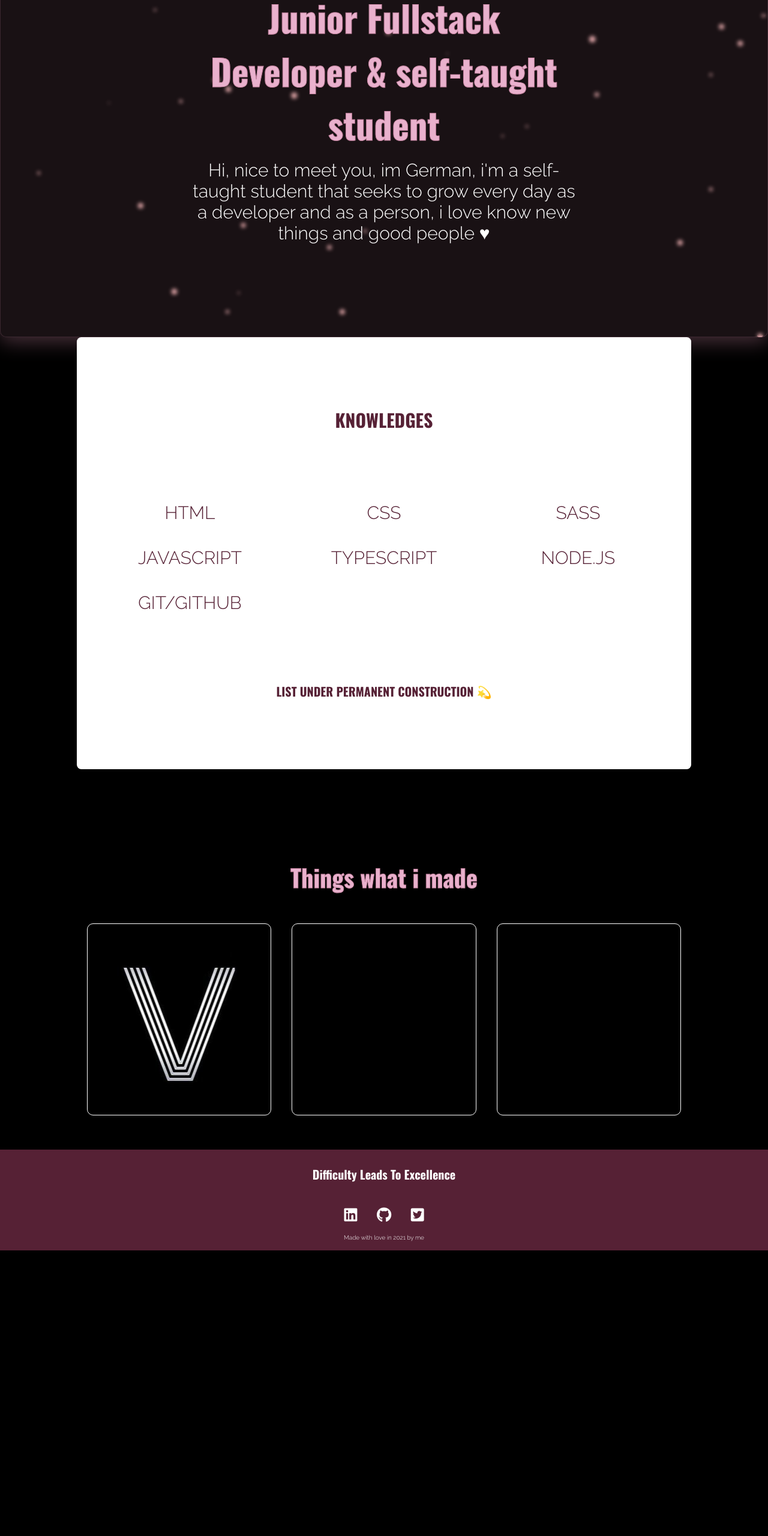
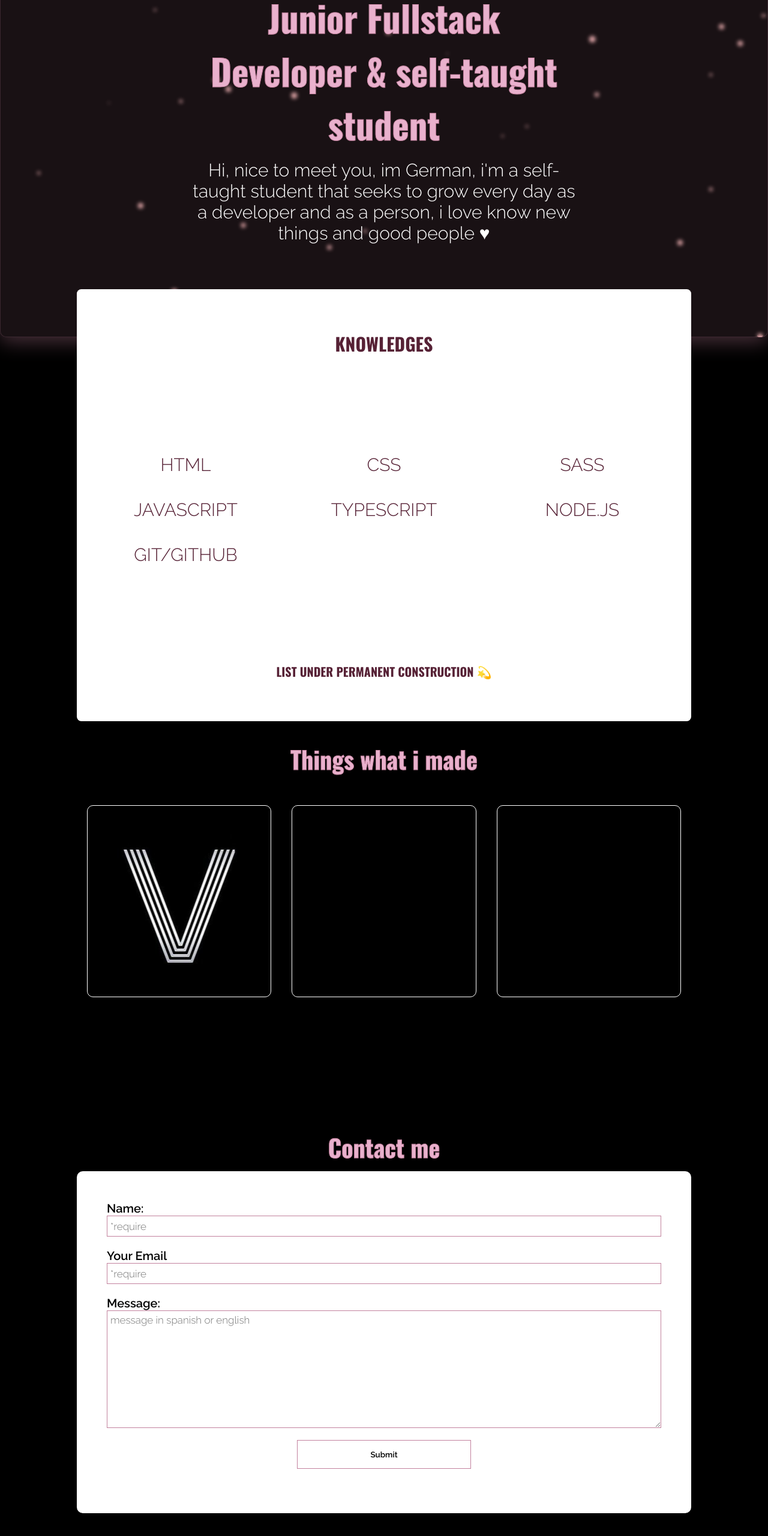
Before and after one commit to lggerman/portfolio, a plain HTML site: page index.html in a window 1280 px wide. Shown: the part 238-2798 px from the top of the page at 60% size. Before the commit the page ends 2322 px from the top, so only its background shows below. Drawn offline with nearby package versions, Linux system fonts and the light colour scheme.

Commit message:
finalizado form de contacto

```diff
--- a/desktop.css
+++ b/desktop.css
@@ -17,16 +17,27 @@ h3 {
   display: none;
 }
 .navbar-list-desktop {
-  background-color: #562135;
+  background-color: transparent;
   height: 10vh;
   display: flex;
   justify-content: space-around;
   align-items: center;
   font-size: 3rem;
+  background: rgba(41, 26, 32, 0.13);
+  box-shadow: 0 8px 32px 0 rgba(195, 130, 158, 0.37);
+  backdrop-filter: blur(3px);
+  -webkit-backdrop-filter: blur(5.5px);
+  border-radius: 10px;
+  border: 1px solid rgba(195, 130, 158, 0.2);
 }
 .navbar-list-desktop a {
   color: white;
   text-decoration: none;
+  transition: 0.3s;
+  font-weight: lighter;
+}
+.navbar-list-desktop a:hover {
+  color: #c3829e;
 }
 .hero-desktop {
   display: flex;
@@ -40,7 +51,7 @@ h3 {
   width: 50%;
   font-size: 3rem;
 }
-.skills {
+.position-container {
   position: relative;
   height: 90vh;
   min-height: 500px;
@@ -51,7 +62,8 @@ h4 {
 }
 .skills-container {
   width: 100%;
-  justify-content: space-around;
+  height: 100%;
+  justify-content: space-between;
 }
 .skills-list {
   font-size: 3rem;
@@ -66,6 +78,7 @@ h4 {
 }
 .projects {
   margin-top: 10vh;
+  min-height: 100vh;
 }
 .projects-container {
   display: flex;
@@ -76,3 +89,15 @@ h4 {
   height: 40vh;
   margin: calc(10% / 6);
 }
+.contact-me__section {
+  height: 650px;
+}
+.form-contact {
+  padding: 3rem;
+}
+.contact-me {
+  font-size: 2rem;
+}
+.form-input {
+  font-size: 2rem;
+}
--- a/index.html
+++ b/index.html
@@ -9,8 +9,10 @@
     <link rel="preconnect" href="https://fonts.gstatic.com" />
     <link rel="preconnect" href="https://fonts.gstatic.com" />
     <link rel="preconnect" href="https://fonts.gstatic.com" />
+    <link rel="preconnect" href="https://fonts.gstatic.com" />
+    <link rel="preconnect" href="https://fonts.gstatic.com" />
     <link
-      href="https://fonts.googleapis.com/css2?family=Oswald:wght@700&family=Raleway:wght@300&display=swap"
+      href="https://fonts.googleapis.com/css2?family=Oswald:wght@700&family=Raleway:wght@300;600&display=swap"
       rel="stylesheet"
     />
     <link
@@ -42,7 +44,6 @@
       </div>
     </nav>
     <ul class="navbar-list-desktop centered">
-      <a href="#about-me">About me</a>
       <a href="#projects">My Projects</a>
       <a href="#contact">Contact</a>
     </ul>
@@ -57,16 +58,16 @@
     <section class="hero centered">
       <h1>Junior Fullstack Developer & self-taught student</h1>
     </section>
-    <div class="position-container">
     <section class="about-me glassmorphism centered">
       <h2 id="about-me" class="about-me__title">About Me</h2>
       <p class="about-me__text">
-          Hi, nice to meet you, im German, i'm a self-taught student that seeks
-          to grow every day as a developer and as a person, i love know new
-          things and good people ♥
+        Hi, nice to meet you, im German, i'm a self-taught student that seeks to
+        grow every day as a developer and as a person, i love know new things
+        and good people ♥
       </p>
     </section>
     <section class="skills">
+      <div class="position-container centered">
         <div class="skills-container centered">
           <h3 class="skills-title">knowledges</h3>
           <ul class="skills-list">
@@ -80,8 +81,8 @@
           </ul>
           <h4>list under permanent construction 💫</h4>
         </div>
+      </div>
     </section>
-    </div>
     <section class="projects centered" id="projects">
       <h2 class="projects-title">Things what i made</h2>
       <div class="projects-container">
@@ -129,7 +130,56 @@
         </div>
       </div>
     </section>
-    <section class="hire-me"></section>
+    <section class="contact-me__section centered">
+      <h2>Contact me</h2>
+      <div class="contact-me centered">
+        <form
+          id="form-contact"
+          class="form-contact"
+          accept-charset="utf-8"
+          action="https://formspree.io/f/xwkalkrl"
+          method="POST"
+        >
+          <div class="form-group">
+            <label for="name">Name: </label>
+            <input
+              name="name"
+              id="name"
+              type="text"
+              placeholder="*require"
+              class="form-input"
+              required=""
+            />
+          </div>
+
+          <div class="form-group">
+            <label for="email">Your Email</label>
+            <input
+              name="Email"
+              id="email"
+              type="email"
+              placeholder="*require"
+              class="form-input"
+              required=""
+            />
+          </div>
+          <div class="form-group">
+            <label for="message">Message: </label>
+            <textarea
+              name="message"
+              id="message"
+              cols="20"
+              rows="8"
+              placeholder="message in spanish or english"
+              class="form-input"
+              required=""
+            ></textarea>
+          </div>
+          <button type="submit" class="centered">Submit</button>
+          <p id="status"></p>
+        </form>
+      </div>
+    </section>
     <footer class="footer centered">
       <h4>difficulty leads to excellence</h4>
       <div class="footer-contact-container centered">
--- a/index.js
+++ b/index.js
@@ -1,7 +1,7 @@
 const $BRGBUTTON = document.querySelector(".menu-button");
 const $PROJECTS = document.querySelectorAll(".project-container");
 const $BRGLIST = document.querySelector(".navbar-list");
-
+const $ERROR = document.querySelector("#error");
 $BRGBUTTON.addEventListener("click", () => {
   $BRGBUTTON.classList.toggle("open");
   $BRGLIST.classList.toggle("desplegate");
@@ -15,3 +15,60 @@ $PROJECTS.forEach((item, i) => {
       .classList.toggle("project-visible");
   });
 });
+
+/* verifyName("nan1o");
+function verifyName(name) {
+  if (/^[a-zA-Z]+$/.test(name)) {
+    console.log("anduvo papá");
+    name.classList.delete("form-error");
+    $ERROR.innerText = "";
+  } else {
+    name.classList.add("form-error");
+    $ERROR.innerText =
+      "El nombre u apellido no debe contener numeros ni caracteres especiales";
+  }
+}
+function verifyEmptyString(string) {
+  const stringNoSpaces = string.value.replace(/\s/g, "");
+  if (!stringNoSpaces == "") {
+    console.log("no ta vacio");
+    string.classList.remove("form-error");
+    $ERROR.innerText = "";
+  } else {
+    string.classList.add("form-error");
+    $ERROR.innerText = "El nombre u email no debe estar vacio";
+  }
+}
+
+function verifyForm() {
+  const name = document.querySelector("#name");
+  const last_name = document.querySelector("#last-name");
+  const email = document.querySelector("#email");
+
+  verifyEmptyString(name);
+  verifyEmptyString(email);
+  verifyName(name);
+  console.log(name.value, last_name.value, email.value);
+} */
+const $FORM = document.querySelector("#form-contact");
+console.log($FORM);
+async function handleSubmit(event) {
+  event.preventDefault();
+  var status = document.querySelector("#status");
+  var data = new FormData(event.target);
+  fetch(event.target.action, {
+    method: $FORM.method,
+    body: data,
+    headers: {
+      Accept: "application/json",
+    },
+  })
+    .then((response) => {
+      status.innerHTML = "Thanks for your submission!";
+      $FORM.reset();
+    })
+    .catch((error) => {
+      status.innerHTML = "Oops! There was a problem submitting your form";
+    });
+}
+$FORM.addEventListener("submit", handleSubmit);
--- a/style.css
+++ b/style.css
@@ -74,6 +74,10 @@ h2 {
 .navbar-list a {
   color: white;
   text-decoration: none;
+  font-weight: bold;
+}
+.navbar-list a:hover {
+  color: #c3829e;
 }
 .hero {
   padding: 10vh 8vw;
@@ -100,24 +104,28 @@ h2 {
   border-radius: 10px;
   border: 1px solid rgba(195, 130, 158, 0.2);
 }
+
+.skills {
+  position: relative;
+  width: 80%;
+  background-color: transparent;
+  color: var(--primary-color);
+  margin: 0 auto 1rem;
+  height: 400px;
+}
 .position-container {
-  position: relative;
-}
-.skills {
   position: absolute;
   left: 0;
   right: 0;
-  top: 85%;
-  width: 80%;
-  background-color: white;
-  color: var(--primary-color);
+  top: -20%;
   display: flex;
-  justify-content: space-around;
-  padding: 1rem;
-  margin: 0 auto;
   border-radius: 7.5px;
   text-transform: uppercase;
   font-size: 1rem;
+  height: 100%;
+  width: 100%;
+  z-index: 3;
+  background-color: white;
 }
 .skills-container {
   width: 50%;
@@ -125,6 +133,7 @@ h2 {
   flex-direction: column;
   padding: 6vh 2vw;
   font-size: 1.3rem;
+  height: auto;
 }
 .skills h3,
 h4 {
@@ -138,8 +147,8 @@ h4 {
   margin: 0.5rem;
 }
 .projects {
-  margin-top: 50vh;
-  padding: 5vh 10vw;
+  margin-top: 5rem;
+  padding: 5rem 10vw;
   display: flex;
   flex-direction: column;
   font-size: 1.8rem;
@@ -200,7 +209,70 @@ h4 {
   opacity: 1;
   background-color: rgba(0, 0, 0, 0.8);
 }
-
+.contact-me__section {
+  background-color: transparent;
+  height: 500px;
+  width: 100%;
+  display: flex;
+  margin: 4rem auto;
+  flex-direction: column;
+}
+.contact-me {
+  width: 80%;
+  height: 100%;
+  background-color: white;
+  border-radius: 10px;
+  display: flex;
+  color: black;
+  flex-direction: column;
+  justify-content: space-around;
+  padding: 3rem auto;
+  margin: 1rem auto;
+  font-size: 1.4rem;
+}
+.form-contact {
+  height: 100%;
+  width: 100%;
+  padding: 1rem;
+}
+.form-contact button {
+  width: 30%;
+  min-width: 90px;
+  background-color: white;
+  border: 1px solid #c3829e;
+  padding: 1.5rem 2rem;
+  font-family: "Raleway", sans-serif;
+  font-weight: bold;
+  cursor: pointer;
+}
+.form-contact button:hover {
+  background-color: #c3829e;
+  transition: 0.3s ease-in-out;
+  color: white;
+}
+.form-group {
+  font-weight: bold;
+  height: auto;
+  display: flex;
+  text-align: left;
+  flex-direction: column;
+  margin: 2rem;
+}
+.form-input {
+  border: 1px solid #c3829e;
+  font-weight: lighter;
+  padding: 0.5rem;
+}
+.form-input:focus {
+  outline-width: 0;
+}
+.form-input::placeholder {
+  font-family: "Raleway", sans-serif;
+  font-size: 1.7rem;
+}
+#status {
+  margin: 1rem;
+}
 .footer {
   display: flex;
   flex-direction: column;
@@ -260,14 +332,20 @@ h4 {
 
 .menu-button.open .menu-button__burger {
   transform: translateX(-50px);
+
   background: transparent;
   box-shadow: none;
 }
+.menu-button.open {
+  border: 1px solid #c3829e;
+}
 .menu-button.open .menu-button__burger::before {
   transform: rotate(45deg) translate(35px, -35px);
+  background-color: #c3829e;
 }
 .menu-button.open .menu-button__burger::after {
   transform: rotate(-45deg) translate(35px, 35px);
+  background-color: #c3829e;
 }
 .navbar-list.desplegate {
   transform: translateX(0%);
```
Lines whose indentation alone changed are shown as unchanged.
